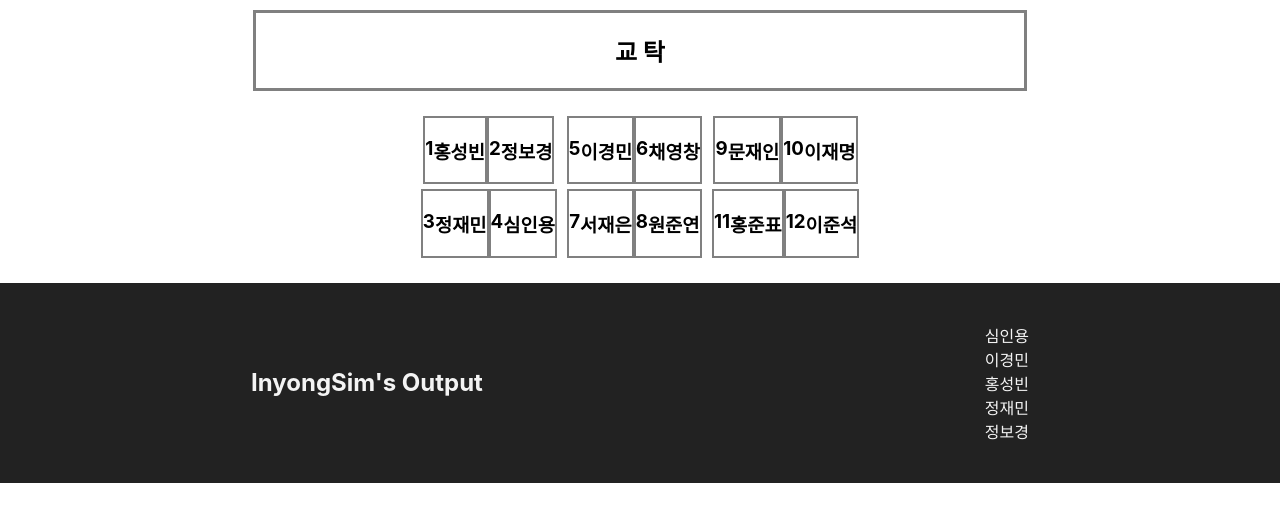
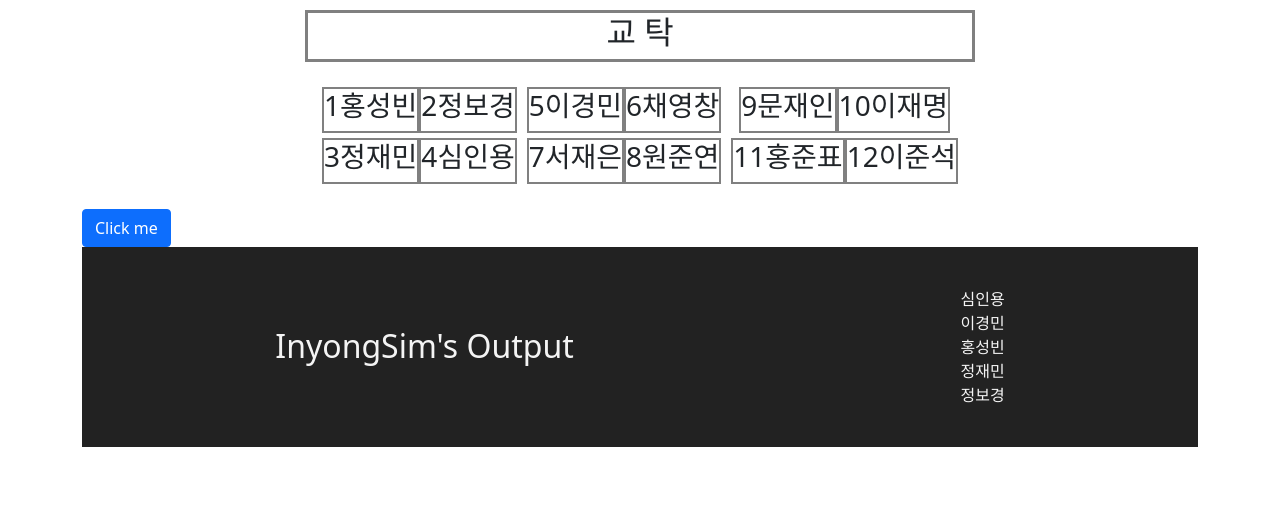
Before and after one commit to ajou-assignment/seat-assignment, a React (Create React App) app in the folder frontend/: page / in a window 1280 px wide. Shown: the top 522 px of the page. Built offline with nearby package versions, Linux system fonts and the light colour scheme; no server answers.

Commit message:
Page 구조 변경, API Test 버튼 생성

```diff
--- a/frontend/package.json
+++ b/frontend/package.json
@@ -6,6 +6,7 @@
     "@testing-library/jest-dom": "^5.15.0",
     "@testing-library/react": "^11.2.7",
     "@testing-library/user-event": "^12.8.3",
+    "bootstrap": "^5.1.3",
     "gh-pages": "^3.2.3",
     "react": "^17.0.2",
     "react-bootstrap": "^2.0.2",
--- a/frontend/src/App.js
+++ b/frontend/src/App.js
@@ -1,41 +1,11 @@
-//import "bootstrap/dist/css/bootstrap.min.css";
-import { useEffect, useState } from "react";
-import { Container } from "react-bootstrap";
-import Footer from "./components/Footer";
-import Header from "./components/Header";
-import SeatCell from "./components/SeatCell";
-import SeatTable from "./components/SeatTable";
-import tempData from "./tempData";
-import "./ArrayMethod";
+import { useState } from "react";
+import StudentsArr from "./pages/StudentsArr";
+import "bootstrap/dist/css/bootstrap.min.css";
 
 function App() {
-    const [colNum, setColNum] = useState(2);
-    const [processedData, setProcessedData] = useState([]);
+    const [colNum, setColNum] = useState(3);
 
-    useEffect(() => {
-        fetch("/students-data");
-    });
-
-    useEffect(() => {
-        setColNum(3);
-        setProcessedData(tempData.division(colNum));
-    }, []);
-
-    return (
-        <Container style={{ height: "100%" }}>
-            <Header />
-            <SeatTable>
-                {processedData.map((col) => (
-                    <div>
-                        {col.map((duo, index) => (
-                            <SeatCell key={index} duo={duo} />
-                        ))}
-                    </div>
-                ))}
-            </SeatTable>
-            <Footer />
-        </Container>
-    );
+    return <StudentsArr columnNumber={2} />;
 }
 
 export default App;
--- /dev/null
+++ b/frontend/src/pages/StudentsArr.js
@@ -0,0 +1,46 @@
+import { useEffect, useState } from "react";
+import { Container, Button } from "react-bootstrap";
+import Footer from "../components/Footer";
+import Header from "../components/Header";
+import SeatCell from "../components/SeatCell";
+import SeatTable from "../components/SeatTable";
+import tempData from "../tempData";
+import "../ArrayMethod";
+
+function StudentsArr({ columnNumber }) {
+    const [processedData, setProcessedData] = useState([]);
+
+    useEffect(() => {
+        setProcessedData(tempData.division(columnNumber));
+    }, []);
+
+    const clickButton = () => {
+        console.log("심인용 바보");
+        fetch("/students-data").then((res) => {
+            console.log(res);
+        });
+    };
+
+    return (
+        <Container style={{ height: "100%" }}>
+            <Header />
+            <div>
+                <SeatTable>
+                    {processedData.map((col) => (
+                        <div>
+                            {col.map((duo, index) => (
+                                <SeatCell key={index} duo={duo} />
+                            ))}
+                        </div>
+                    ))}
+                </SeatTable>
+                <div>
+                    <Button onClick={clickButton}>Click me</Button>
+                </div>
+            </div>
+            <Footer />
+        </Container>
+    );
+}
+
+export default StudentsArr;
```
Also changed, not shown: 1 other file (tests, documents, lock files or other folders).
